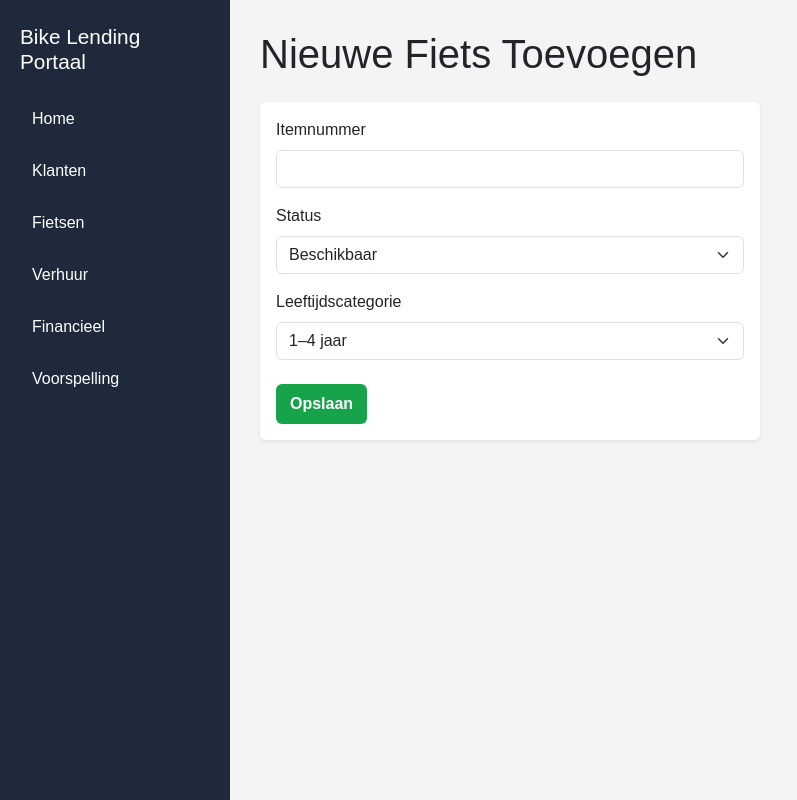
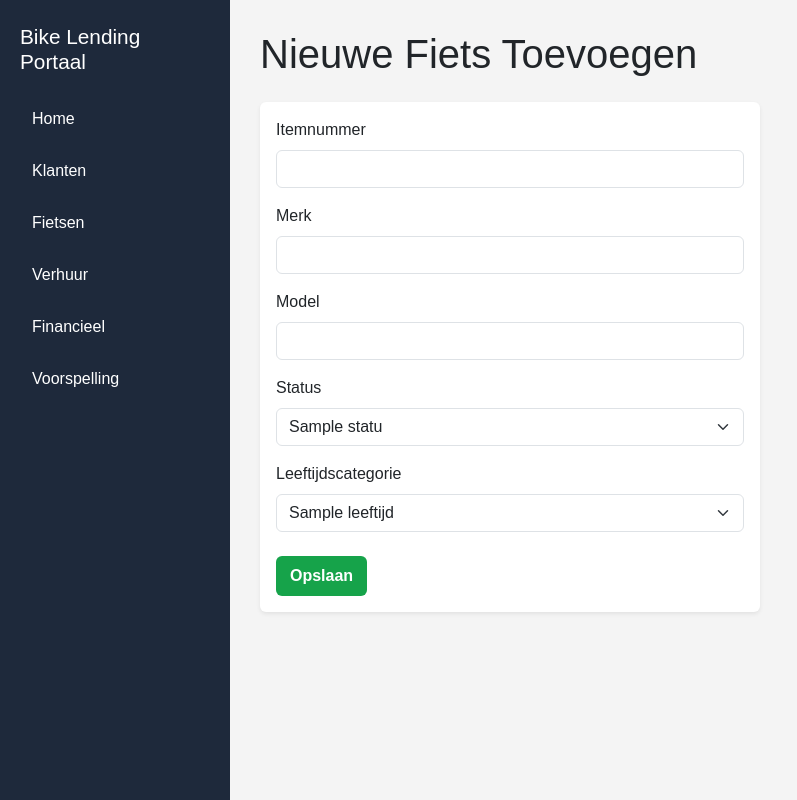
Before and after one commit to A-D-DBS-application/web-application-2025-group-35, a Flask app: template app/templates/fiets_toevoegen.html in a window 1280 px wide. Shown: the whole page, without its empty margins (0-797 px from the left). Run offline with Flask 3, Linux system fonts and the light colour scheme; the template is opened without the code that fills it: most values are stand-ins (such as "Sample title", 1, 10 or a date in 2020).

Commit message:
best practices

```diff
--- a/app/templates/fiets_toevoegen.html
+++ b/app/templates/fiets_toevoegen.html
@@ -3,30 +3,40 @@
 {% block main_content %}
 <h1 class="mb-4">Nieuwe Fiets Toevoegen</h1>
 
-<form action="/fietsen/toevoegen" method="POST" class="p-3 bg-white rounded shadow-sm" style="max-width: 500px;">
+<form action="/fietsen/toevoegen" method="POST"
+      class="p-3 bg-white rounded shadow-sm"
+      style="max-width: 500px;">
 
     <!-- Itemnummer -->
     <label class="form-label">Itemnummer</label>
     <input type="number" name="itemnr" class="form-control mb-3" required>
 
+    <!-- Merk -->
+    <label class="form-label">Merk</label>
+    <input type="text" name="merk" class="form-control mb-3" required>
+
+    <!-- Model -->
+    <label class="form-label">Model</label>
+    <input type="text" name="model" class="form-control mb-3" required>
+
     <!-- Status -->
     <label class="form-label">Status</label>
-    <select name="status" class="form-select mb-3">
-        <option value="BESCHIKBAAR">Beschikbaar</option>
-        <option value="VERHUURD">Verhuurd</option>
-        <option value="ONDERHOUD">Onderhoud</option>
+    <select name="status" class="form-select mb-3" required>
+        {% for status in StatusEnum %}
+            <option value="{{ status.name }}">
+                {{ status.name }}
+            </option>
+        {% endfor %}
     </select>
 
     <!-- Leeftijdscategorie -->
     <label class="form-label">Leeftijdscategorie</label>
-    <select name="leeftijdscategorie" class="form-select mb-4">
-        <option value="LOOPFIESTEN">1–4 jaar</option>
-        <option value="PEUTER">2–3 jaar</option>
-        <option value="KLEUTER">4–6 jaar</option>
-        <option value="JUNIOR">6–8 jaar</option>
-        <option value="KIDS">8–12 jaar</option>
-        <option value="TEEN">14–16 jaar</option>
-        <option value="OUDER_DAN_16">Ouder dan 16 jaar</option>
+    <select name="leeftijdscategorie" class="form-select mb-4" required>
+        {% for leeftijd in LeeftijdEnum %}
+            <option value="{{ leeftijd.name }}">
+                {{ leeftijd.name }}
+            </option>
+        {% endfor %}
     </select>
 
     <!-- Submit -->
```
Also changed, not shown: app/routes.py (+121 -38 lines).
